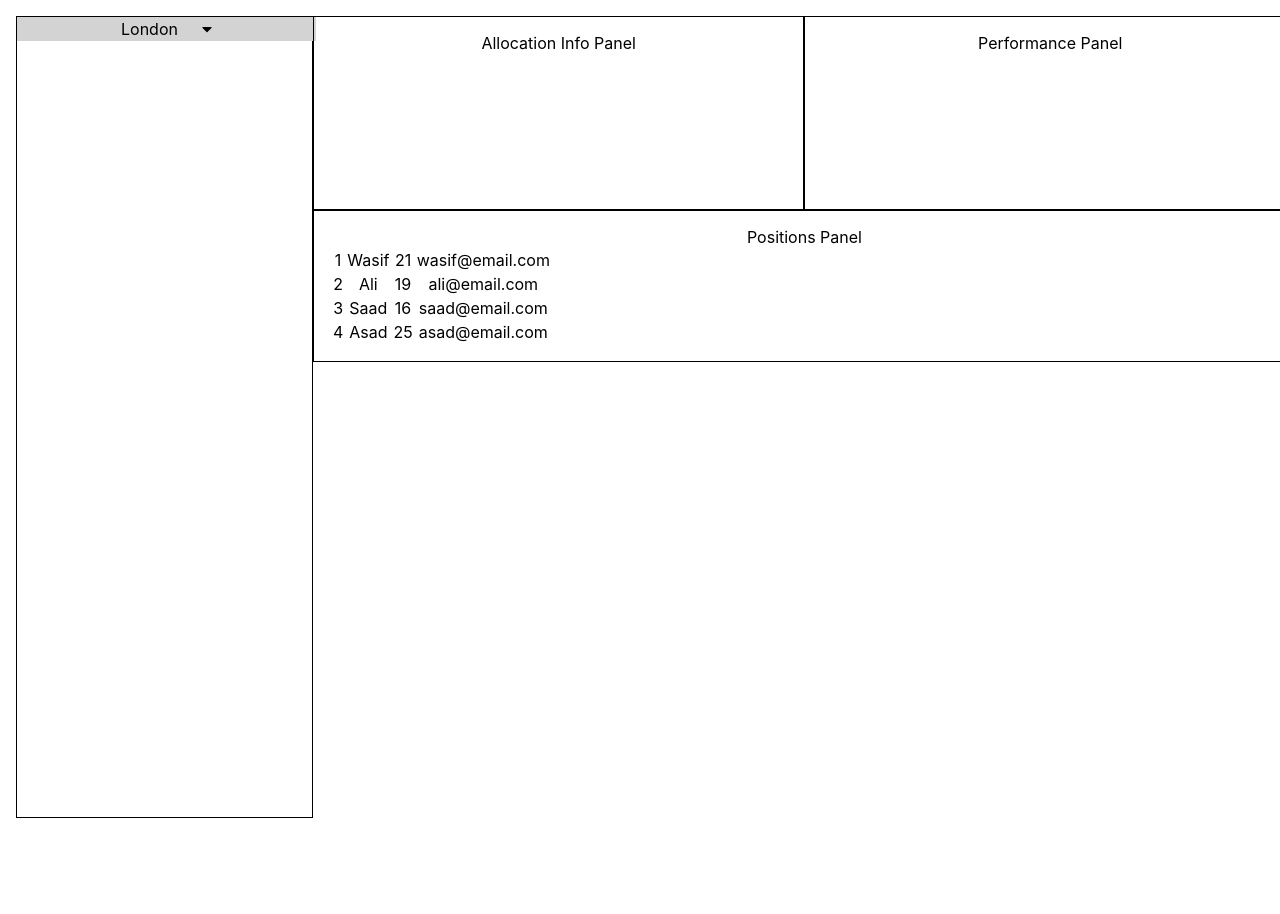
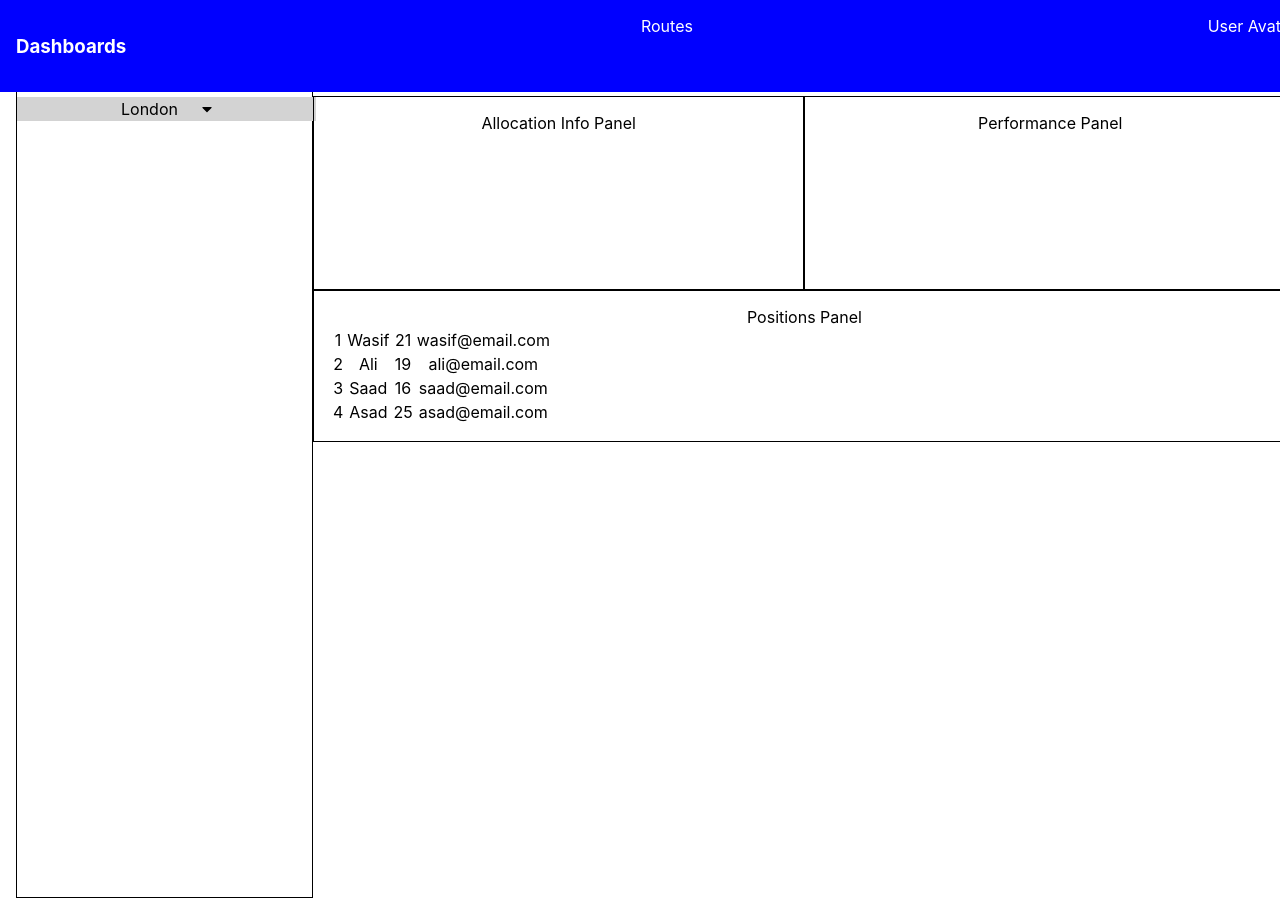
Before and after one commit to SHUBV92/dashboards, a React (Create React App) app: page / in a window 1280 px wide. Before the commit the page ends 834 px from the top, so only its background shows below. Built offline with nearby package versions, Linux system fonts and the light colour scheme.

Commit message:
Added: Navbar

```diff
--- a/src/App.css
+++ b/src/App.css
@@ -11,6 +11,7 @@
   left: 0;
   height: 100vh;
   width: 30vw;
+  padding-top: 5rem;
 }
 
 .allocation-info-panel {
@@ -36,6 +37,7 @@
   display: flex;
   flex-direction: column;
   width: 100vw;
+  padding-top: 5rem;
 
   @media only screen and (max-width: 600px) {
     display: flex;
--- a/src/App.tsx
+++ b/src/App.tsx
@@ -1,10 +1,12 @@
 import './App.css';
 import PositionsPanel from './components/PositionsPanel/PositionsPanel';
 import AccordionContainer from './containers/AccordionContainer/AccordionContainer';
+import NavBar from './containers/NavBar/NavBar';
 
 function App() {
   return (
     <div className='App'>
+      <NavBar />
       <div className='info-panel'>
         <AccordionContainer />
       </div>
--- /dev/null
+++ b/src/containers/NavBar/NavBar.styles.ts
@@ -0,0 +1,14 @@
+import styled from 'styled-components'
+
+export const NavContainer = styled.div`
+    display: flex;
+    flex-direction:row;
+    width: 100vw;
+    position: fixed;
+    top:0;
+    left: 0;
+    background-color: blue;
+    padding: 1rem;
+    justify-content: space-between;
+    color: white;
+`
--- /dev/null
+++ b/src/containers/NavBar/NavBar.tsx
@@ -0,0 +1,15 @@
+import { NavContainer } from './NavBar.styles';
+
+const NavBar = () => {
+  return (
+    <NavContainer>
+      <div>
+        <h3>Dashboards</h3>
+      </div>
+      <div>Routes</div>
+      <div>User Avatar</div>
+    </NavContainer>
+  );
+};
+
+export default NavBar;
--- a/src/index.tsx
+++ b/src/index.tsx
@@ -3,10 +3,14 @@ import ReactDOM from 'react-dom';
 import './index.css';
 import App from './App';
 import reportWebVitals from './reportWebVitals';
+import { Provider } from 'react-redux';
+import store from './store/store';
 
 ReactDOM.render(
   <React.StrictMode>
-    <App />
+    <Provider store={store}>
+      <App />
+    </Provider>
   </React.StrictMode>,
   document.getElementById('root')
 );
```
